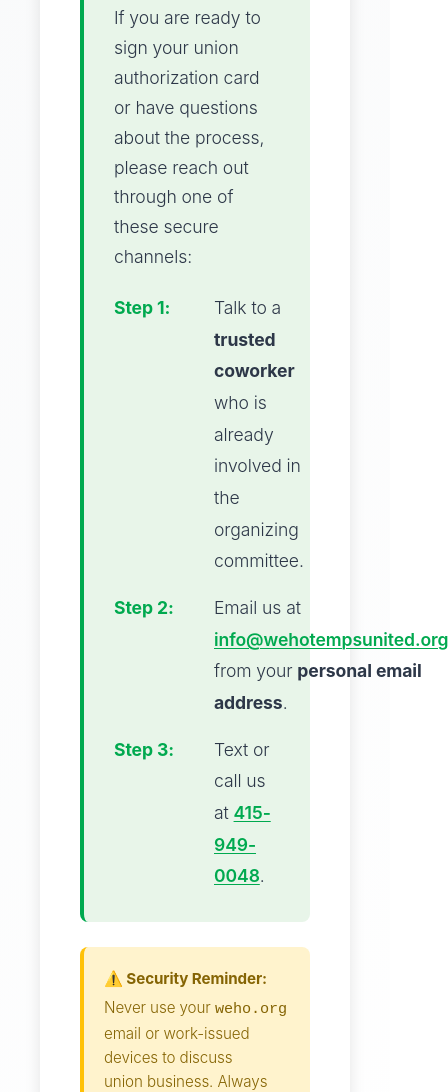
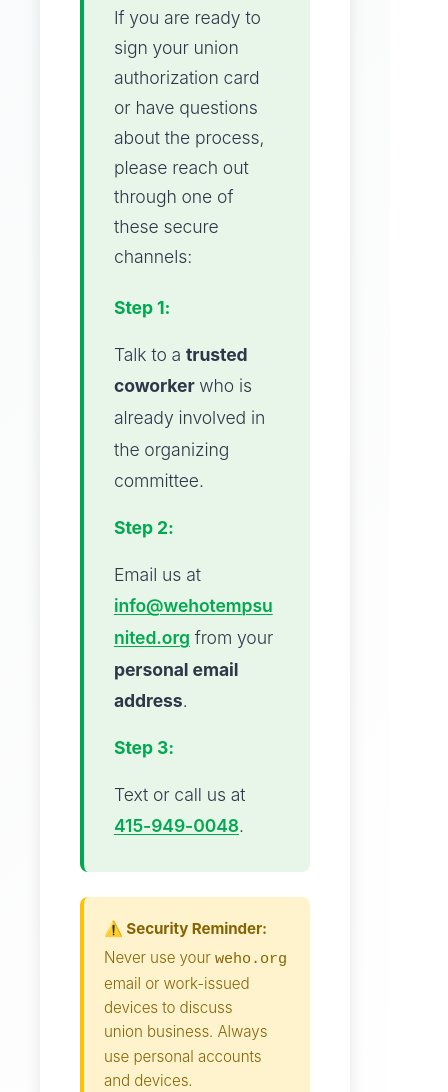
Before and after one commit to lbohn12/weho-temps-united, a plain HTML site: page join-us.html in a window 390 px wide. Shown: the part 2327-3419 px from the top of the page, 448 px wide, since content can reach past the window. Drawn offline with Linux system fonts and the light colour scheme; a script that the page names is missing.

Commit message:
fix(join-us): improve mobile wrapping for Steps 2–3 (email/phone)

```diff
--- a/join-us.html
+++ b/join-us.html
@@ -198,18 +198,26 @@ window._wpemojiSettings = {"baseUrl":"https:\/\/s.w.org\/images\/core\/emoji\/16
                         If you are ready to sign your union authorization card or have questions about the process, please reach out through one of these secure channels:
                     </p>
 
-                    <ul style="line-height: 1.8; color: var(--text-dark); margin-bottom: 0; font-size: 1.1rem; list-style-type: none; padding-left: 0;">
+                    <style>
+                        .how-to-join-steps a { overflow-wrap: anywhere; word-break: break-word; }
+                        .how-to-join-steps .step-content { overflow-wrap: anywhere; word-break: break-word; }
+                        @media (max-width: 600px) {
+                            .how-to-join-steps li { flex-direction: column; align-items: flex-start; gap: 6px; }
+                            .how-to-join-steps .step-label { min-width: 0; }
+                        }
+                    </style>
+                    <ul class="how-to-join-steps" style="line-height: 1.8; color: var(--text-dark); margin-bottom: 0; font-size: 1.1rem; list-style-type: none; padding-left: 0;">
                         <li style="margin-bottom: 15px; display: flex; align-items: flex-start; gap: 15px;">
-                            <span style="color: var(--afscme-green); font-weight: bold; min-width: 85px; flex-shrink: 0; white-space: nowrap;">Step 1:</span>
-                            <span>Talk to a <strong>trusted coworker</strong> who is already involved in the organizing committee.</span>
+                            <span class="step-label" style="color: var(--afscme-green); font-weight: bold; min-width: 85px; flex-shrink: 0; white-space: nowrap;">Step 1:</span>
+                            <span class="step-content">Talk to a <strong>trusted coworker</strong> who is already involved in the organizing committee.</span>
                         </li>
                         <li style="margin-bottom: 15px; display: flex; align-items: flex-start; gap: 15px;">
-                            <span style="color: var(--afscme-green); font-weight: bold; min-width: 85px; flex-shrink: 0; white-space: nowrap;">Step 2:</span>
-                            <span>Email us at <a href="mailto:info@wehotempsunited.org" style="color: var(--afscme-green); font-weight: 600;">info@wehotempsunited.org</a> from your <strong>personal email address</strong>.</span>
+                            <span class="step-label" style="color: var(--afscme-green); font-weight: bold; min-width: 85px; flex-shrink: 0; white-space: nowrap;">Step 2:</span>
+                            <span class="step-content">Email us at <a href="mailto:info@wehotempsunited.org" style="color: var(--afscme-green); font-weight: 600;">info@wehotempsunited.org</a> from your <strong>personal email address</strong>.</span>
                         </li>
                         <li style="display: flex; align-items: flex-start; gap: 15px;">
-                            <span style="color: var(--afscme-green); font-weight: bold; min-width: 85px; flex-shrink: 0; white-space: nowrap;">Step 3:</span>
-                            <span>Text or call us at <a href="tel:+14159490048" style="color: var(--afscme-green); font-weight: 600;">415-949-0048</a>.</span>
+                            <span class="step-label" style="color: var(--afscme-green); font-weight: bold; min-width: 85px; flex-shrink: 0; white-space: nowrap;">Step 3:</span>
+                            <span class="step-content">Text or call us at <a href="tel:+14159490048" style="color: var(--afscme-green); font-weight: 600;">415-949-0048</a>.</span>
                         </li>
                     </ul>
                 </div>
```
